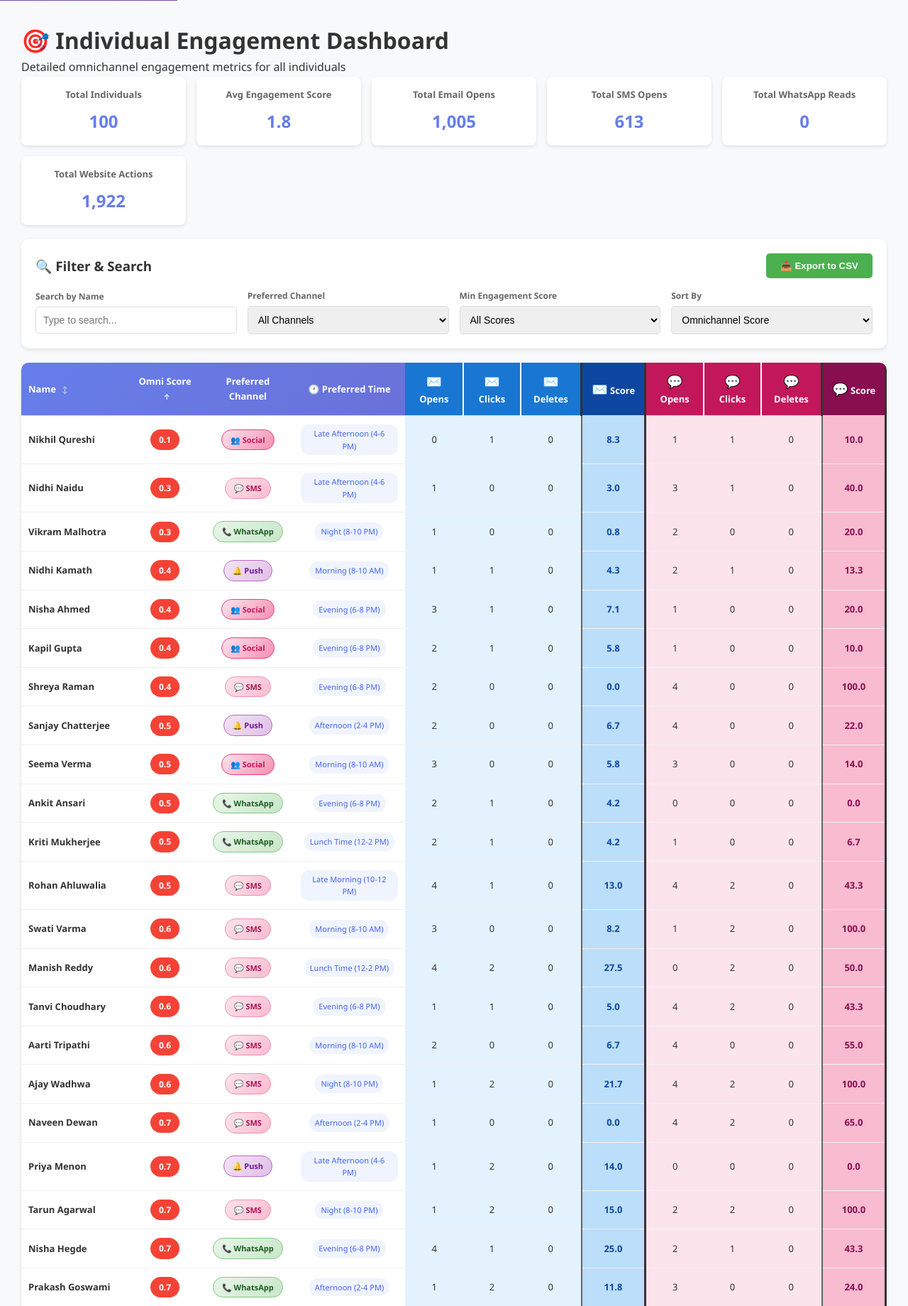
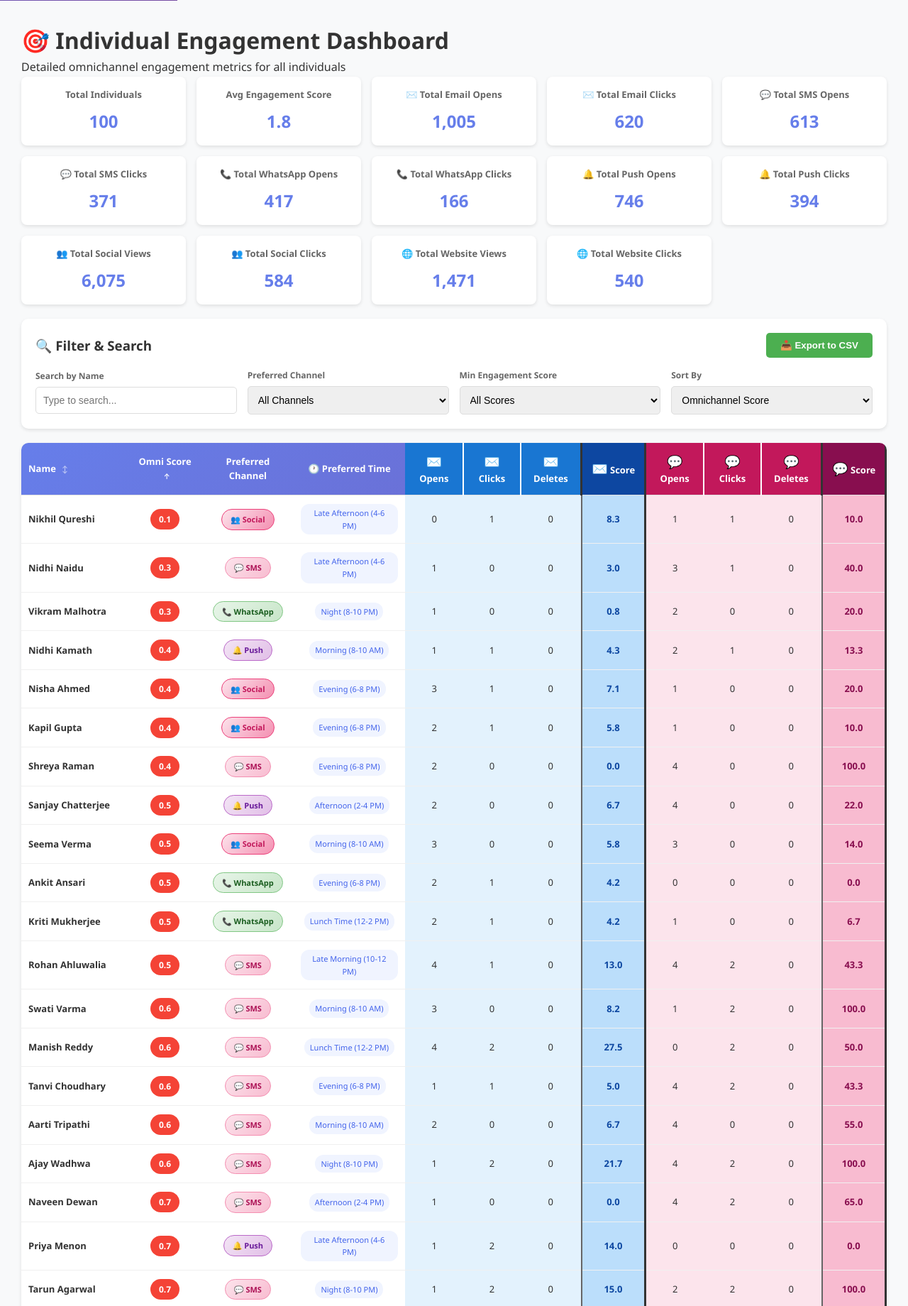
Before and after one commit to biswarupbsf/datacloud-personalization-app, a Flask app: page /individual-engagement in a window 1280 px wide. Shown: the part 954-2794 px from the top of the page at 71% size. Run offline with Flask 3, Linux system fonts and the light colour scheme; the visitor is signed in with stand-in values (Sample User, id 1).

Commit message:
Added comprehensive summary stats visible on page load with 14 metric cards for all channels

```diff
--- a/templates/individual_engagement.html
+++ b/templates/individual_engagement.html
@@ -235,8 +235,7 @@
             </div>
         </div>
 
-        <!-- Summary Stats -->
-        <div id="mainContent" style="display: none;">
+        <!-- Summary Stats (Always Visible) -->
         <div class="stats-grid">
             <div class="stat-card-small">
                 <h4>Total Individuals</h4>
@@ -247,23 +246,57 @@
                 <div class="value" id="avgEngagement">0</div>
             </div>
             <div class="stat-card-small">
-                <h4>Total Email Opens</h4>
+                <h4>✉️ Total Email Opens</h4>
                 <div class="value" id="totalEmailOpens">0</div>
             </div>
             <div class="stat-card-small">
-                <h4>Total SMS Opens</h4>
+                <h4>✉️ Total Email Clicks</h4>
+                <div class="value" id="totalEmailClicks">0</div>
+            </div>
+            <div class="stat-card-small">
+                <h4>💬 Total SMS Opens</h4>
                 <div class="value" id="totalSMSOpens">0</div>
             </div>
             <div class="stat-card-small">
-                <h4>Total WhatsApp Reads</h4>
-                <div class="value" id="totalWhatsAppReads">0</div>
+                <h4>💬 Total SMS Clicks</h4>
+                <div class="value" id="totalSMSClicks">0</div>
             </div>
             <div class="stat-card-small">
-                <h4>Total Website Actions</h4>
-                <div class="value" id="totalWebActions">0</div>
+                <h4>📞 Total WhatsApp Opens</h4>
+                <div class="value" id="totalWhatsAppOpens">0</div>
+            </div>
+            <div class="stat-card-small">
+                <h4>📞 Total WhatsApp Clicks</h4>
+                <div class="value" id="totalWhatsAppClicks">0</div>
+            </div>
+            <div class="stat-card-small">
+                <h4>🔔 Total Push Opens</h4>
+                <div class="value" id="totalPushOpens">0</div>
+            </div>
+            <div class="stat-card-small">
+                <h4>🔔 Total Push Clicks</h4>
+                <div class="value" id="totalPushClicks">0</div>
+            </div>
+            <div class="stat-card-small">
+                <h4>👥 Total Social Views</h4>
+                <div class="value" id="totalSocialViews">0</div>
+            </div>
+            <div class="stat-card-small">
+                <h4>👥 Total Social Clicks</h4>
+                <div class="value" id="totalSocialClicks">0</div>
+            </div>
+            <div class="stat-card-small">
+                <h4>🌐 Total Website Views</h4>
+                <div class="value" id="totalWebsiteViews">0</div>
+            </div>
+            <div class="stat-card-small">
+                <h4>🌐 Total Website Clicks</h4>
+                <div class="value" id="totalWebsiteClicks">0</div>
             </div>
         </div>
 
+        <!-- Main Content (Filters & Table) -->
+        <div id="mainContent" style="display: none;">
         <!-- Filters -->
         <div class="filters-section">
             <div style="display: flex; justify-content: space-between; align-items: center; margin-bottom: 15px;">
@@ -414,17 +447,41 @@
             const avgEng = (allIndividuals.reduce((sum, ind) => sum + parseFloat(ind.engagement_score || 0), 0) / allIndividuals.length).toFixed(1);
             document.getElementById('avgEngagement').textContent = avgEng;
 
+            // Email stats
             const totalEmailOpens = allIndividuals.reduce((sum, ind) => sum + parseInt(ind.email_opens || 0), 0);
             document.getElementById('totalEmailOpens').textContent = totalEmailOpens.toLocaleString();
+            const totalEmailClicks = allIndividuals.reduce((sum, ind) => sum + parseInt(ind.email_clicks || 0), 0);
+            document.getElementById('totalEmailClicks').textContent = totalEmailClicks.toLocaleString();
 
-            const totalSMS = allIndividuals.reduce((sum, ind) => sum + parseInt(ind.sms_opens || 0), 0);
-            document.getElementById('totalSMSOpens').textContent = totalSMS.toLocaleString();
+            // SMS stats
+            const totalSMSOpens = allIndividuals.reduce((sum, ind) => sum + parseInt(ind.sms_opens || 0), 0);
+            document.getElementById('totalSMSOpens').textContent = totalSMSOpens.toLocaleString();
+            const totalSMSClicks = allIndividuals.reduce((sum, ind) => sum + parseInt(ind.sms_clicks || 0), 0);
+            document.getElementById('totalSMSClicks').textContent = totalSMSClicks.toLocaleString();
 
-            const totalWhatsApp = allIndividuals.reduce((sum, ind) => sum + parseInt(ind.whatsapp_reads || 0), 0);
-            document.getElementById('totalWhatsAppReads').textContent = totalWhatsApp.toLocaleString();
+            // WhatsApp stats
+            const totalWhatsAppOpens = allIndividuals.reduce((sum, ind) => sum + parseInt(ind.whatsapp_opens || 0), 0);
+            document.getElementById('totalWhatsAppOpens').textContent = totalWhatsAppOpens.toLocaleString();
+            const totalWhatsAppClicks = allIndividuals.reduce((sum, ind) => sum + parseInt(ind.whatsapp_clicks || 0), 0);
+            document.getElementById('totalWhatsAppClicks').textContent = totalWhatsAppClicks.toLocaleString();
 
-            const totalWeb = allIndividuals.reduce((sum, ind) => sum + parseInt(ind.website_product_views || 0) + parseInt(ind.website_add_to_cart || 0), 0);
-            document.getElementById('totalWebActions').textContent = totalWeb.toLocaleString();
+            // Push stats
+            const totalPushOpens = allIndividuals.reduce((sum, ind) => sum + parseInt(ind.push_opens || 0), 0);
+            document.getElementById('totalPushOpens').textContent = totalPushOpens.toLocaleString();
+            const totalPushClicks = allIndividuals.reduce((sum, ind) => sum + parseInt(ind.push_clicks || 0), 0);
+            document.getElementById('totalPushClicks').textContent = totalPushClicks.toLocaleString();
+
+            // Social stats
+            const totalSocialViews = allIndividuals.reduce((sum, ind) => sum + parseInt(ind.social_views || 0), 0);
+            document.getElementById('totalSocialViews').textContent = totalSocialViews.toLocaleString();
+            const totalSocialClicks = allIndividuals.reduce((sum, ind) => sum + parseInt(ind.social_clicks || 0), 0);
+            document.getElementById('totalSocialClicks').textContent = totalSocialClicks.toLocaleString();
+
+            // Website stats
+            const totalWebsiteViews = allIndividuals.reduce((sum, ind) => sum + parseInt(ind.website_product_views || 0), 0);
+            document.getElementById('totalWebsiteViews').textContent = totalWebsiteViews.toLocaleString();
+            const totalWebsiteClicks = allIndividuals.reduce((sum, ind) => sum + parseInt(ind.website_clicks || 0), 0);
+            document.getElementById('totalWebsiteClicks').textContent = totalWebsiteClicks.toLocaleString();
         }
 
         function applyFilters() {
```
